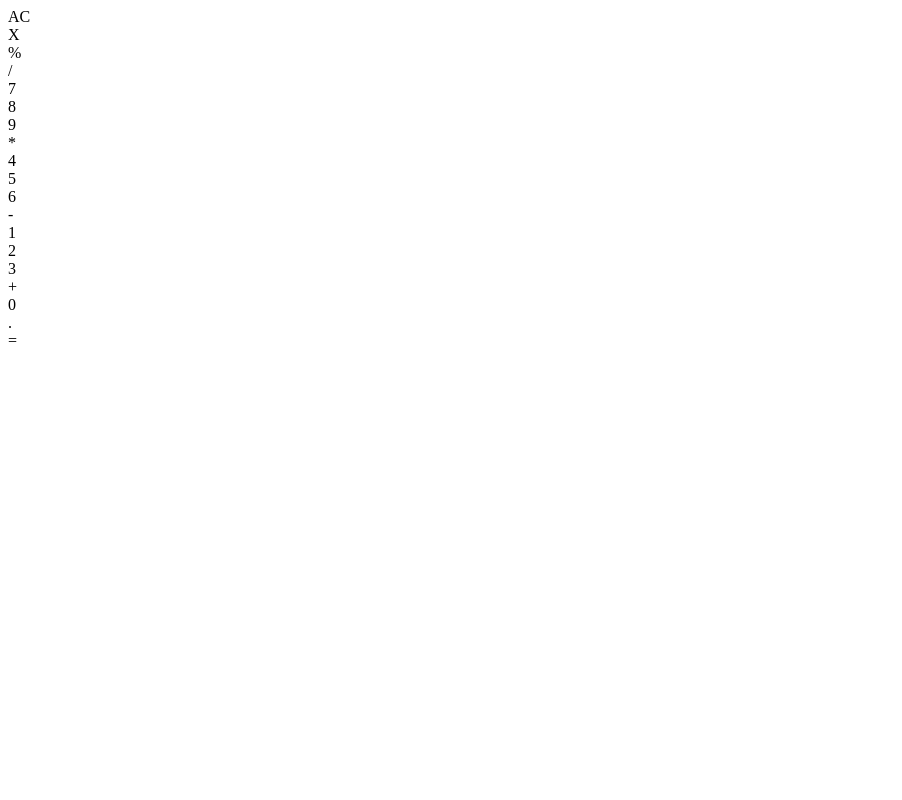
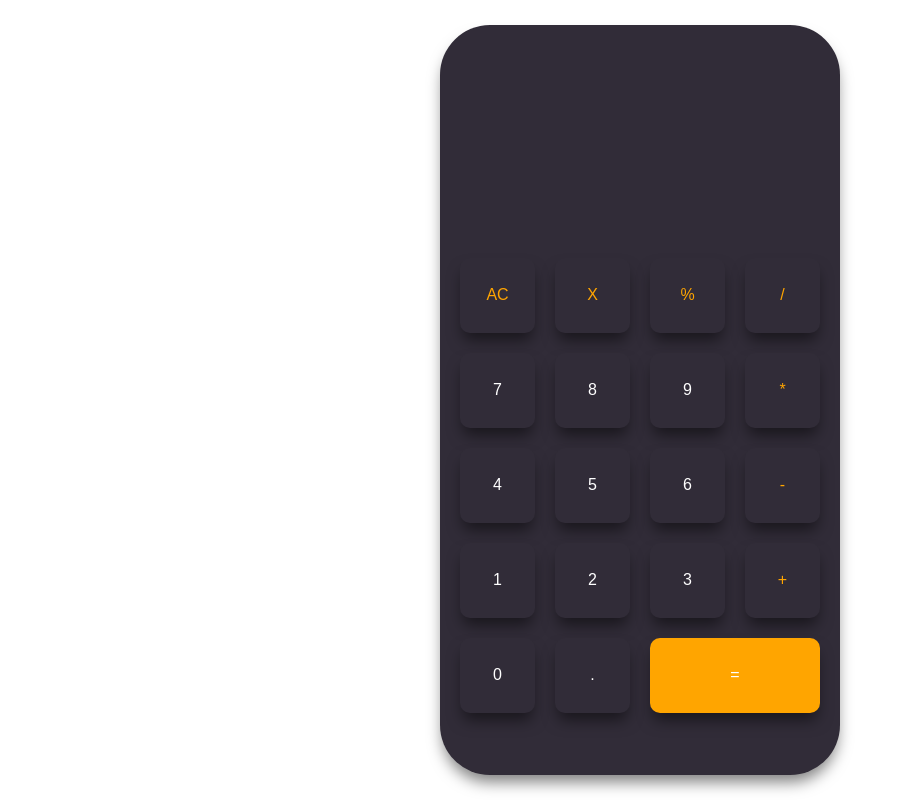
Before and after one commit to teemjav/foundations-calculator, a plain HTML site: page index.html in a window 1280 px wide. Shown: the whole page, without its empty margins (0-902 px from the left). Drawn offline with Linux system fonts and the light colour scheme.

Commit message:
CSS v01 complete - base layout & buttons

```diff
--- a/index.html
+++ b/index.html
@@ -12,25 +12,25 @@
         <div id = "output"></div>
         <div id = "calculation"></div>
         <div id = "buttons">
-            <div id = "clear">AC</div>
-            <div id = "backspace">X</div>
-            <div id = "remainder" class = "operator">%</div>
-            <div id = "divide" class = "operator">/</div>
-            <div id = "7" class = "number">7</div>
-            <div id = "8" class = "number">8</div>
-            <div id = "9" class = "number">9</div>
-            <div id = "multiply" class = "operator">*</div>
-            <div id = "4" class = "number">4</div>
-            <div id = "5" class = "number">5</div>
-            <div id = "6" class = "number">6</div>
-            <div id = "subtract" class = "operator">-</div>
-            <div id = "1" class = "number">1</div>
-            <div id = "2" class = "number">2</div>
-            <div id = "3" class = "number">3</div>
-            <div id = "add" class = "operator">+</div>
-            <div id = "0" class = "number">0</div>
-            <div id = "decimal">.</div>
-            <div id = "equals" class = "operator">=</div>
+            <div id = "clear" class = "other b">AC</div>
+            <div id = "backspace" class = "other b">X</div>
+            <div id = "remainder" class = "operator b">%</div>
+            <div id = "divide" class = "operator b">/</div>
+            <div id = "7" class = "number b">7</div>
+            <div id = "8" class = "number b">8</div>
+            <div id = "9" class = "number b">9</div>
+            <div id = "multiply" class = "operator b">*</div>
+            <div id = "4" class = "number b">4</div>
+            <div id = "5" class = "number b">5</div>
+            <div id = "6" class = "number b">6</div>
+            <div id = "subtract" class = "operator b">-</div>
+            <div id = "1" class = "number b">1</div>
+            <div id = "2" class = "number b">2</div>
+            <div id = "3" class = "number b">3</div>
+            <div id = "add" class = "operator b">+</div>
+            <div id = "0" class = "number b">0</div>
+            <div id = "decimal" class = "other2 b">.</div>
+            <div id = "equals" class = "operator b">=</div>
         </div>
     </div>
 </body>
--- a/script.js
+++ b/script.js
@@ -0,0 +1,25 @@
+const add = function(a,b) {
+    return a+b;
+};
+
+const subtract = function(a,b) {
+    return a-b;
+};
+
+const multiply = function (a,b) {
+    return a*b;
+};
+
+const divide = function (a,b) {
+    return a/b;
+};
+
+const a = document.querySelectorAll(".number");
+const operator = document.querySelector(".operator");
+const b = document.querySelectorAll(".number");
+
+let aNumber = [];
+if (!operator) {
+    for (let i=0; i<=10; i++)
+        aNumber[i] = a.textContent;
+};
--- a/style.css
+++ b/style.css
@@ -0,0 +1,73 @@
+#calculator {
+    display: flex;
+    flex-direction: column;
+    align-items: center;
+    align-self: center;
+    justify-content: center;
+    max-width: 400px;
+    min-height: 750px;
+    background-color: #312c38;
+    border-radius: 50px;
+    box-shadow: 0px 10px 15px -3px rgba(0,0,0,0.5);
+}
+
+html, body {
+    margin: 0px;
+    min-width: 100vh;
+    min-height: 100vh;
+    font-family: Arial, Helvetica, sans-serif;
+}
+
+body {
+    display: flex;
+    flex-direction: row;
+    justify-content: center;
+    align-items: center;
+}
+
+.b {
+    display: flex;
+    align-items: center;
+    justify-content: center;
+    min-width: 75px;
+    min-height: 75px;
+    margin: 10px;
+    box-shadow: 0px 10px 15px -3px rgba(0,0,0,0.5);
+    background-color: #312c38;
+    color: white;
+    border-radius: 10px;
+}
+
+#buttons {
+    display: flex;
+    flex-wrap: wrap;
+    max-width: 500px;
+    justify-content: space-between;
+    margin: 0 10px;
+}
+
+#output {
+    display: flex;
+    min-width: 450px;
+    min-height: 100px;
+    margin-bottom: 10px;
+}
+
+#calculation {
+    display: flex;
+    min-width: 450px;
+    min-height: 50px;
+    margin-bottom: 10px;
+}
+
+#equals {
+    display: flex;
+    flex-grow: 2;
+    background-color: #ffa500;
+    color: white;
+}
+
+.operator,
+.other {
+    color: #ffa500;
+}
```
